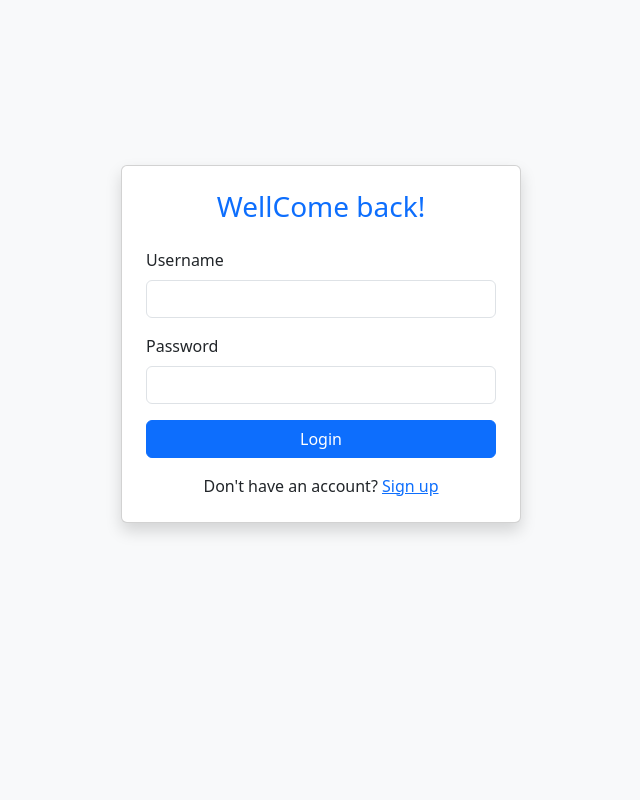
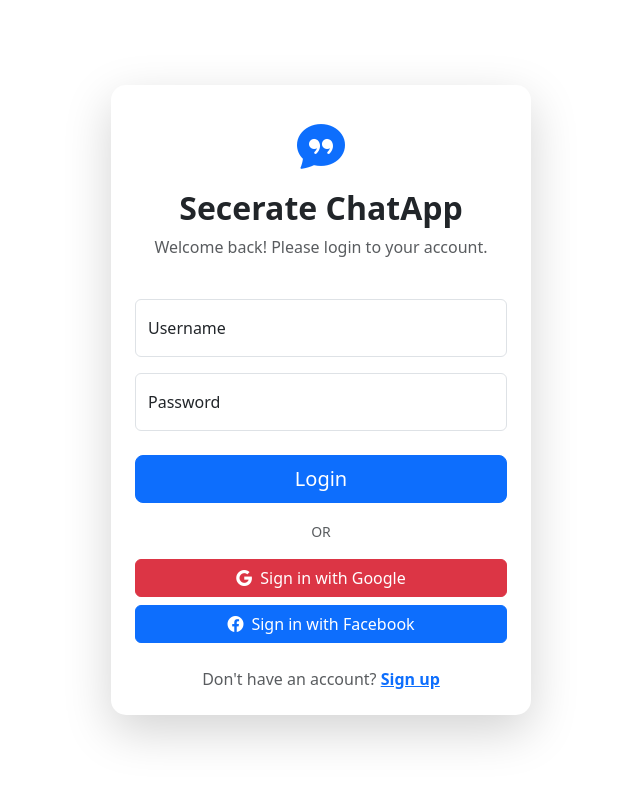
Before and after one commit to flat-codepath/chat_application, a Django app: page / in a window 1280 px wide. Shown: the whole page, without its empty margins (319-959 px from the left). Run offline with Django 5.2, Linux system fonts and the light colour scheme.

Commit message:
updated login/logout templates

```diff
--- a/templates/auth/login.html
+++ b/templates/auth/login.html
@@ -1,23 +1,43 @@
-
 {% extends 'base.html' %}
 
 {% block title %}Login | ChatApp{% endblock title %}
 
 {% block content %}
-<div class="d-flex justify-content-center align-items-center" style="min-height: 80vh;">
-    <div class="card shadow p-4" style="width: 100%; max-width: 400px;">
-        <h3 class="text-center text-primary">WellCome back!</h3>
-        <form method="POST" class="mt-3">
+<div class="d-flex justify-content-center align-items-center" style="min-height: 100vh;">
+    <div class="card shadow-lg p-4" style="width: 100%; max-width: 420px; border: none; border-radius: 15px;">
+
+        <div class="text-center mb-4">
+            <i class="bi bi-chat-quote-fill text-primary" style="font-size: 3rem;"></i>
+            <h2 class="mt-2 fw-bold">Secerate ChatApp</h2>
+            <p class="text-muted">Welcome back! Please login to your account.</p>
+        </div>
+
+        {% if messages %}
+           {% for message in messages %}
+            <div class="alert alert-danger" role="alert">
+                {{ message }}
+            </div>
+           {% endfor %}
+        {% endif %}
+
+        <form method="POST">
             {% csrf_token %}
 
-            <div class="mb-3">
-                <label for="id_username" class="form-label">Username</label>
+            {% if form.non_field_errors %}
+                <div class="alert alert-danger" role="alert">
+                    {{ form.non_field_errors.0 }}
+                </div>
+            {% endif %}
+
+            <div class="form-floating mb-3">
                 <input
                     type="text"
                     name="username"
+                    class="form-control {% if form.username.errors %}is-invalid{% endif %}"
                     id="id_username"
-                    class="form-control {% if form.username.errors %}is-invalid{% endif %}"
+                    placeholder="Username"
                     required>
+                <label for="id_username">Username</label>
                 {% if form.username.errors %}
                     <div class="invalid-feedback">
                         {{ form.username.errors.0 }}
@@ -25,28 +45,39 @@
                 {% endif %}
             </div>
 
-            <div class="mb-3">
-                <label for="id_password" class="form-label">Password</label>
+            <div class="form-floating mb-3">
                 <input
                     type="password"
                     name="password"
+                    class="form-control {% if form.password.errors %}is-invalid{% endif %}"
                     id="id_password"
-                    class="form-control {% if form.password.errors %}is-invalid{% endif %}"
+                    placeholder="Password"
                     required>
-                {% if form.password.errors %}
+                <label for="id_password">Password</label>
+                 {% if form.password.errors %}
                     <div class="invalid-feedback">
                         {{ form.password.errors.0 }}
                     </div>
                 {% endif %}
             </div>
 
-            <div class="d-grid">
-                <button class="btn btn-primary" type="submit">Login</button>
+            <div class="d-grid mt-4">
+                <button class="btn btn-primary btn-lg" type="submit">Login</button>
             </div>
+
+            <div class="text-center my-3">
+                <span class="text-muted small">OR</span>
+            </div>
+
+            <div class="d-grid gap-2">
+                <a href="#" class="btn btn-danger"><i class="bi bi-google me-2"></i>Sign in with Google</a>
+                <a href="#" class="btn btn-primary"><i class="bi bi-facebook me-2"></i>Sign in with Facebook</a>
+            </div>
+
         </form>
-        <div class="text-center mt-3">
-            Don't have an account?
-            <a href="{% url 'signup' %}" class="text-primary">Sign up</a>
+        <div class="text-center mt-4">
+            <span class="text-muted">Don't have an account?</span>
+            <a href="{% url 'signup' %}" class="text-primary fw-semibold">Sign up</a>
         </div>
     </div>
 </div>
--- a/templates/base.html
+++ b/templates/base.html
@@ -1,19 +1,32 @@
 <!DOCTYPE html>
-<html>
+<html lang="en">
 <head>
-<meta charset="UTF-8">
-<title>{% block title %}ChatApp{% endblock title %}</title>
-<meta name="viewport" content="width=device-width,initial-scale=1">
-<!-- ✅ Bootstrap 5 CDN -->
-<link href="https://cdn.jsdelivr.net/npm/bootstrap@5.3.3/dist/css/bootstrap.min.css"rel="stylesheet">
-<link href="https://cdn.jsdelivr.net/npm/bootstrap-icons@1.10.5/font/bootstrap-icons.css" rel="stylesheet">
-{% comment %} <link rel="stylesheet" href="https://cdn.jsdelivr.net/npm/bootstrap-icons@1.10.8/font/bootstrap-icons.css"> {% endcomment %}
+    <meta charset="UTF-8">
+    <meta name="viewport" content="width=device-width, initial-scale=1.0">
+    <title>{% block title %}ChatApp{% endblock title %}</title>
+
+    <link href="https://cdn.jsdelivr.net/npm/bootstrap@5.3.3/dist/css/bootstrap.min.css" rel="stylesheet">
+    <link rel="stylesheet" href="https://cdn.jsdelivr.net/npm/bootstrap-icons@1.11.3/font/bootstrap-icons.min.css">
+
+    <link rel="preconnect" href="https://fonts.googleapis.com">
+    <link rel="preconnect" href="https://fonts.gstatic.com" crossorigin>
+    <link href="https://fonts.googleapis.com/css2?family=Poppins:wght@400;500;600;700&display=swap" rel="stylesheet">
+
+    <style>
+        {% comment %} body {
+            font-family: 'Poppins', sans-serif;
+            background: linear-gradient(135deg, #667eea 0%, #764ba2 100%);
+            min-height: 100vh;
+        } {% endcomment %}
+    </style>
 </head>
-<body class="bg-light">
-    <div class="container mt-4">
-        {% block content %}{% endblock content %}
+<body>
+
+    <div class="container">
+        {% block content %}
+        {% endblock content %}
     </div>
-<!-- ✅ Optional JS Scripts -->
-<script src="https://cdn.jsdelivr.net/npm/bootstrap@5.3.3/dist/bootstrap.bundle.min.js"></script>
+
+    <script src="https://cdn.jsdelivr.net/npm/bootstrap@5.3.3/dist/js/bootstrap.bundle.min.js"></script>
 </body>
 </html>
```
Also changed, not shown: templates/auth/register.html (+19 -13 lines).
